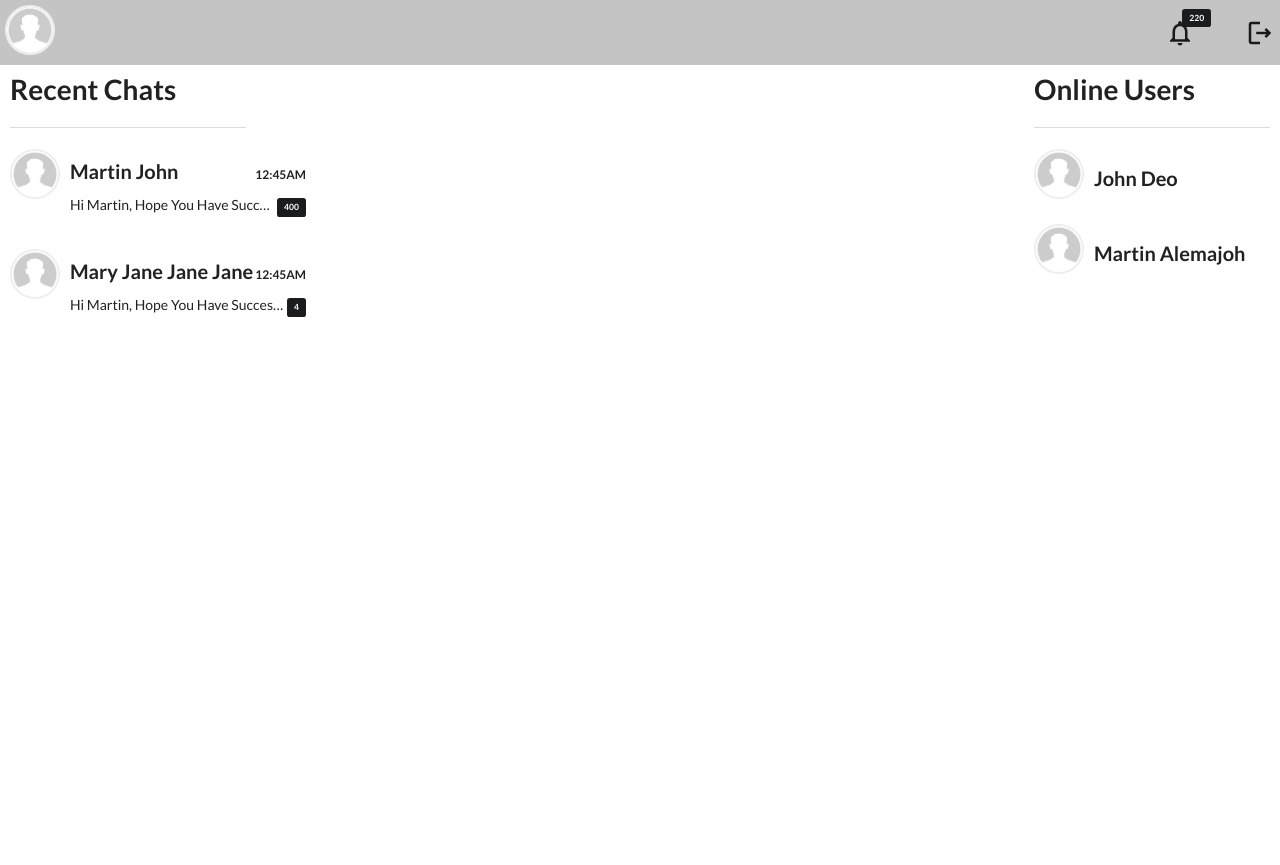
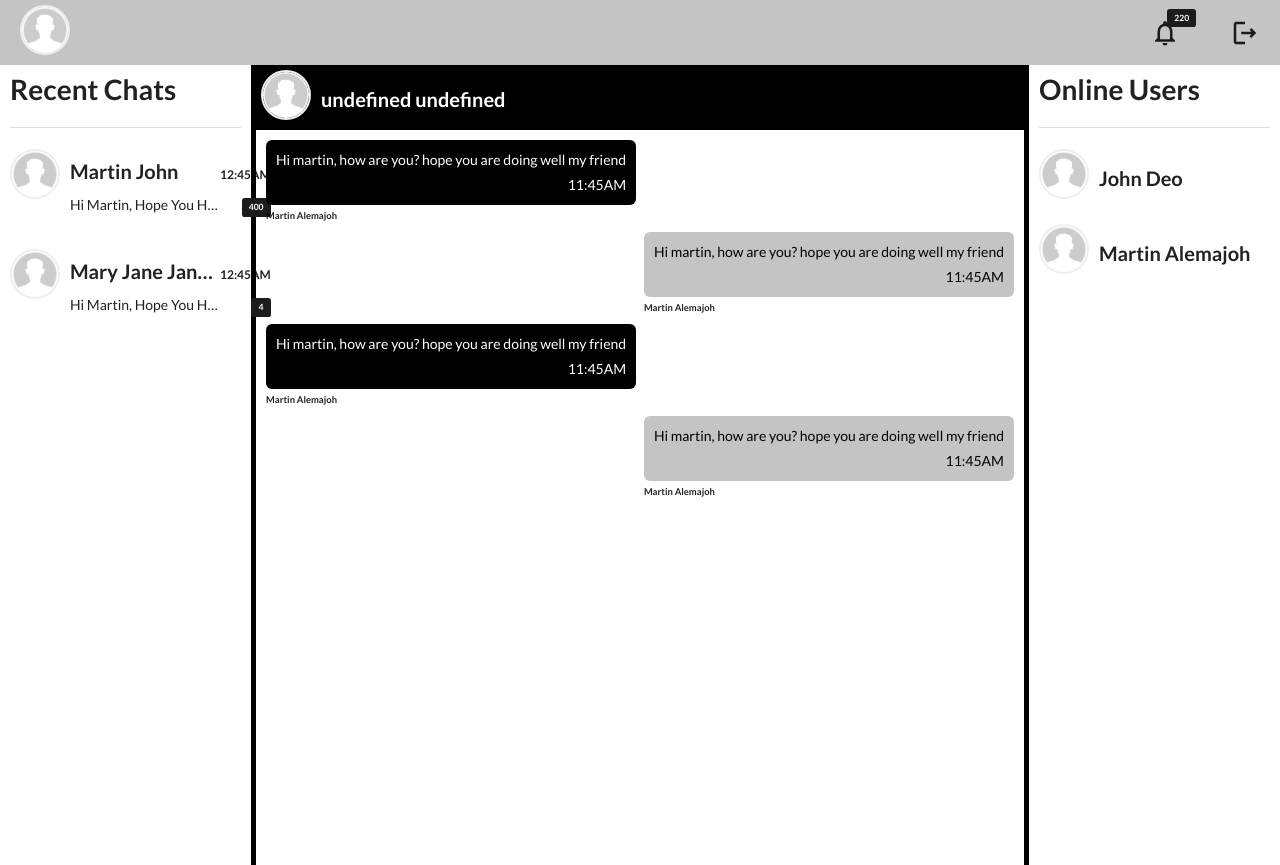
Before and after one commit to martin-alem/cohatch-notification-frontend, a React (Create React App) app: page /home in a window 1280 px wide. Before the commit the page ends 800 px from the top, so only its background shows below. Built offline with nearby package versions, Linux system fonts and the light colour scheme.

Commit message:
implemented the Message and Messages component

```diff
--- a/src/components/chat/Chat.css
+++ b/src/components/chat/Chat.css
@@ -23,7 +23,7 @@
 }
 
 .Chat-user-time h1 {
-  width: 20rem;
+  width: 15rem;
   text-transform: capitalize;
   overflow: hidden;
   white-space: nowrap;
@@ -38,7 +38,7 @@
 }
 
 .Chat-message-unread p {
-  width: 30rem;
+  width: 15rem;
   text-transform: capitalize;
   overflow: hidden;
   white-space: nowrap;
--- /dev/null
+++ b/src/components/chat_header/ChatHeader.css
@@ -0,0 +1,12 @@
+.ChatHeader {
+  width: 100%;
+  background-color: #000;
+  padding: 0.5rem;
+  display: flex;
+  align-items: flex-start;
+  gap: 1rem;
+}
+
+.ChatHeader h1 {
+  color: #fff !important;
+}
--- /dev/null
+++ b/src/components/chat_header/ChatHeader.js
@@ -0,0 +1,17 @@
+import React from "react";
+import "./ChatHeader.css";
+import Image from "./../image/Image";
+
+class ChatHeader extends React.Component {
+  render() {
+    const { firstName, lastName, photo } = this.props;
+    return (
+      <div className="ChatHeader">
+        <Image size="small" alt={`${firstName} ${lastName}`} photo={photo} />
+        <h1 className="ui header">{`${firstName} ${lastName}`}</h1>
+      </div>
+    );
+  }
+}
+
+export default ChatHeader;
--- a/src/components/header/Header.css
+++ b/src/components/header/Header.css
@@ -1,5 +1,5 @@
 .Header {
-  padding: 0.5rem;
+  padding: 0.5rem 2rem;
   width: 100%;
   height: 100%;
   background-color: #c4c4c4;
--- /dev/null
+++ b/src/components/message/Message.css
@@ -0,0 +1,36 @@
+.Message {
+  display: flex;
+  flex-direction: column;
+  margin-bottom: 1rem;
+}
+
+.Message-container-local {
+  background-color: #000000;
+  color: #ffffff;
+  padding: 1rem;
+  border-radius: 6px;
+}
+
+.Message-container-remote {
+  background-color: #c4c4c4;
+  color: #000000;
+  padding: 1rem;
+  border-radius: 6px;
+}
+
+.Message-local {
+  align-self: flex-start;
+}
+
+.Message-remote {
+  align-self: flex-end;
+}
+
+.Message-time {
+  text-align: right;
+  margin-top: 0.5rem;
+}
+
+.Message h6 {
+  margin-top: 0.5rem !important;
+}
--- /dev/null
+++ b/src/components/message/Message.js
@@ -0,0 +1,19 @@
+import React from "react";
+import "./Message.css";
+
+class Message extends React.Component {
+  render() {
+    const { firstName, lastName, source, time, message } = this.props.message;
+    return (
+      <div className={`Message Message-${source}`}>
+        <div className={`Message-container-${source}`}>
+          <div className="Message-body">{message}</div>
+          <div className="Message-time">{time}</div>
+        </div>
+        <h6 className="ui header">{`${firstName} ${lastName}`}</h6>
+      </div>
+    );
+  }
+}
+
+export default Message;
--- /dev/null
+++ b/src/components/messages/Messages.css
@@ -0,0 +1,6 @@
+.Messages {
+  padding: 1rem;
+  width: 100%;
+  display: flex;
+  flex-direction: column;
+}
--- /dev/null
+++ b/src/components/messages/Messages.js
@@ -0,0 +1,47 @@
+import React from "react";
+import "./Messages.css";
+import Message from "./../message/Message";
+
+class Messages extends React.Component {
+  render() {
+    const messages = [
+      {
+        firstName: "Martin",
+        lastName: "Alemajoh",
+        source: "local",
+        message: "Hi martin, how are you? hope you are doing well my friend",
+        time: "11:45AM",
+      },
+      {
+        firstName: "Martin",
+        lastName: "Alemajoh",
+        source: "remote",
+        message: "Hi martin, how are you? hope you are doing well my friend",
+        time: "11:45AM",
+      },
+      {
+        firstName: "Martin",
+        lastName: "Alemajoh",
+        source: "local",
+        message: "Hi martin, how are you? hope you are doing well my friend",
+        time: "11:45AM",
+      },
+      {
+        firstName: "Martin",
+        lastName: "Alemajoh",
+        source: "remote",
+        message: "Hi martin, how are you? hope you are doing well my friend",
+        time: "11:45AM",
+      },
+    ];
+    return (
+      <div className="Messages">
+        {messages.map((message, index) => {
+          return <Message key={index} message={message} />;
+        })}
+      </div>
+    );
+  }
+}
+
+export default Messages;
--- a/src/pages/home/Home.css
+++ b/src/pages/home/Home.css
@@ -11,3 +11,17 @@
   grid-template-columns: 20% 60% 20%;
   grid-template-rows: 100%;
 }
+
+.Home-recent-chats {
+  height: 100vh;
+  border-right: 5px solid #000;
+}
+
+.Home-online-users {
+  height: 100vh;
+  border-left: 5px solid #000;
+}
+
+.Home-chat-area {
+  height: 100vh;
+}
--- a/src/pages/home/Home.js
+++ b/src/pages/home/Home.js
@@ -3,7 +3,9 @@ import "./Home.css";
 import Header from "./../../components/header/Header";
 import RecentChats from "../../components/recent-chats/RecentChat";
 import OnlineUsers from "../../components/online_users/OnlineUser";
+import ChatHeader from "../../components/chat_header/ChatHeader";
 import List from "../../components/list/List";
+import Messages from "./../../components/messages/Messages";
 
 class Home extends React.Component {
   render() {
@@ -16,7 +18,10 @@ class Home extends React.Component {
               <RecentChats />
             </List>
           </div>
-          <div className="Home-chat-area"></div>
+          <div className="Home-chat-area">
+            <ChatHeader />
+            <Messages />
+          </div>
           <div className="Home-online-users">
             <List title="Online Users">
               <OnlineUsers />
```
